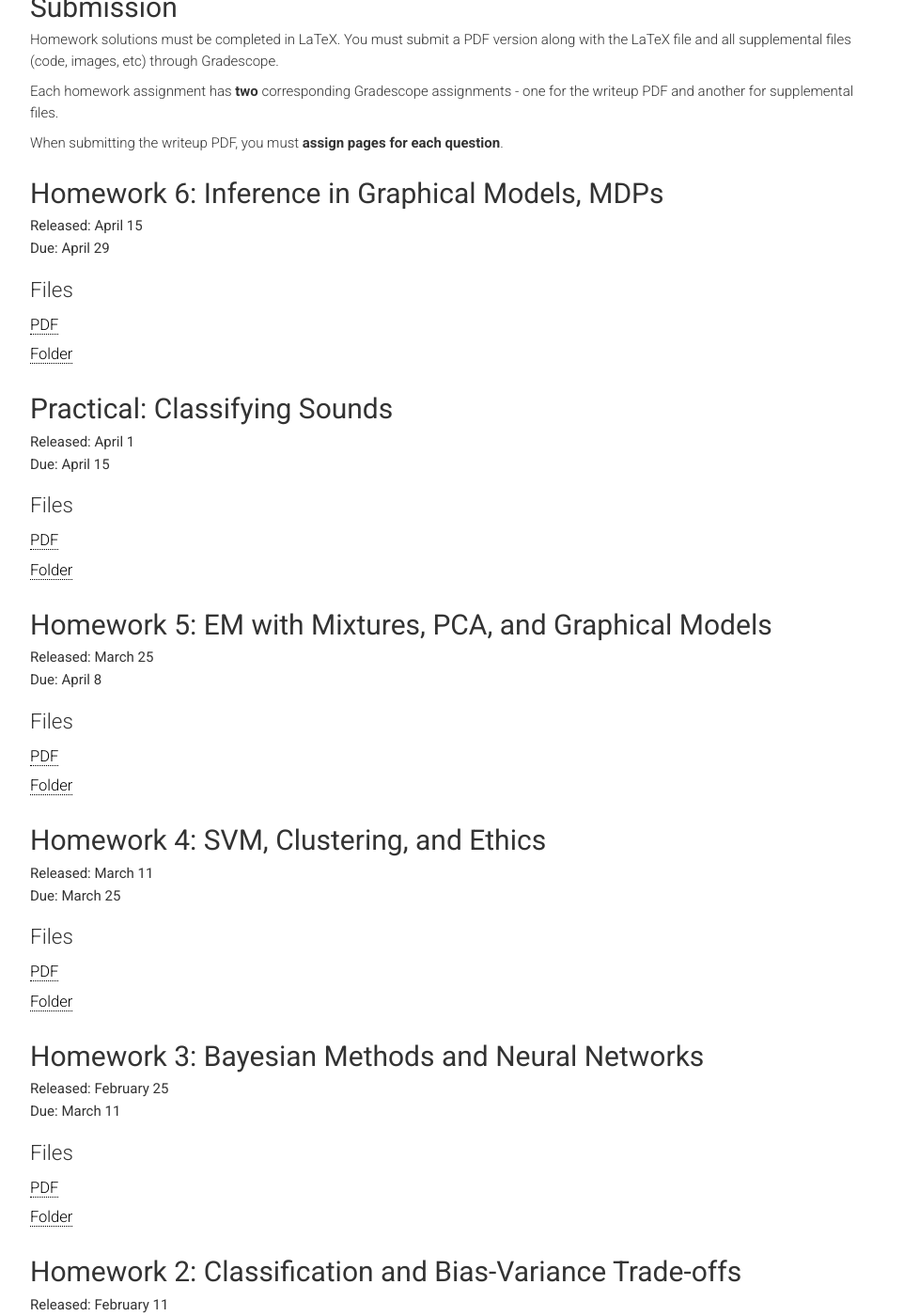
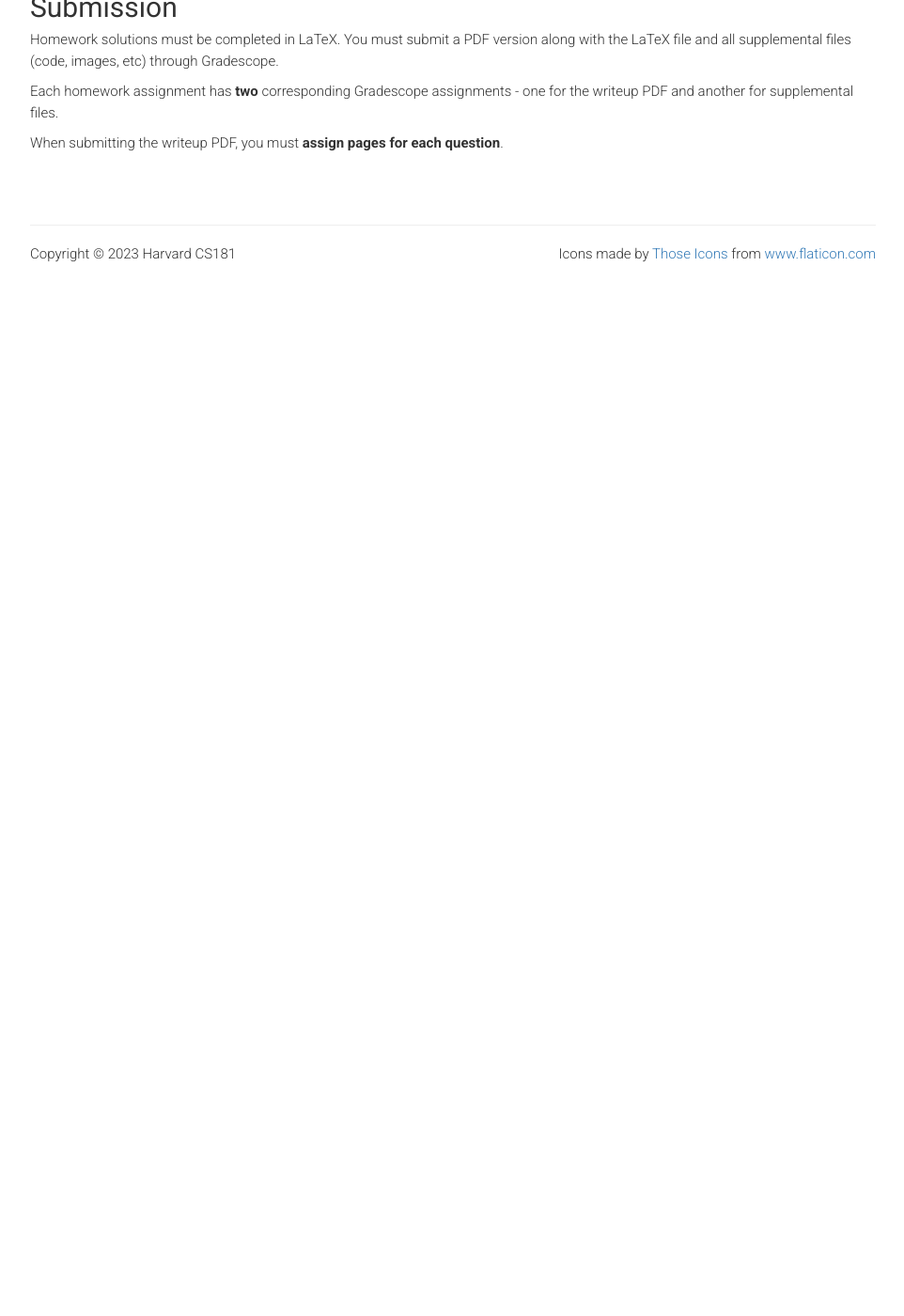
Before and after one commit to harvard-ml-courses/cs181-web, a Jekyll site: the page built from homework.html, in a window 1280 px wide and 1400 px high, scrolled down 270 px. Shown: the whole window at 94% size, without its empty margins (158-1120 px from the left). Built offline with Jekyll 4.4.1, drawn with Linux system fonts in a browser that asks for light colours; after the commit the page ends 900 px from its top, so only the background shows below that; some of the changed text lies outside the part shown.

Commit message:
Blocking out old HW assignments for now.

```diff
--- a/homework.html
+++ b/homework.html
@@ -19,7 +19,7 @@ weight: 0
             When submitting the writeup PDF, you must <strong>assign pages for each question</strong>.
         </p>
 
-        <h2 class="title" id="hw5">Homework 6: Inference in Graphical Models, MDPs</h2>
+        <!--<h2 class="title" id="hw5">Homework 6: Inference in Graphical Models, MDPs</h2>
         <p class="head-subtitle">Released: April 15</p>
         <p class="head-subtitle">Due: April 29 </p>
         <h3>Files</h3>
@@ -92,7 +92,7 @@ weight: 0
             <li><a href="https://github.com/harvard-ml-courses/cs181-s22-homeworks/tree/main/HW0" target="_blank"> Folder </a></li>
             <li><a href="https://github.com/harvard-ml-courses/cs181-s22-homeworks/tree/main/HW0/solutions/hw0_solutions.pdf" target="_blank"> Solutions I </a></li>
             <li><a href="https://github.com/harvard-ml-courses/cs181-s22-homeworks/tree/main/HW0/solutions/hw0_solutions_2.pdf" target="_blank"> Solutions II (code)  </a></li>
-        </ul>
+        </ul>-->
 
 
         <!-- Examples for releasing homeworks. DO NOT POST Homework Solutions on the Github -->
```
